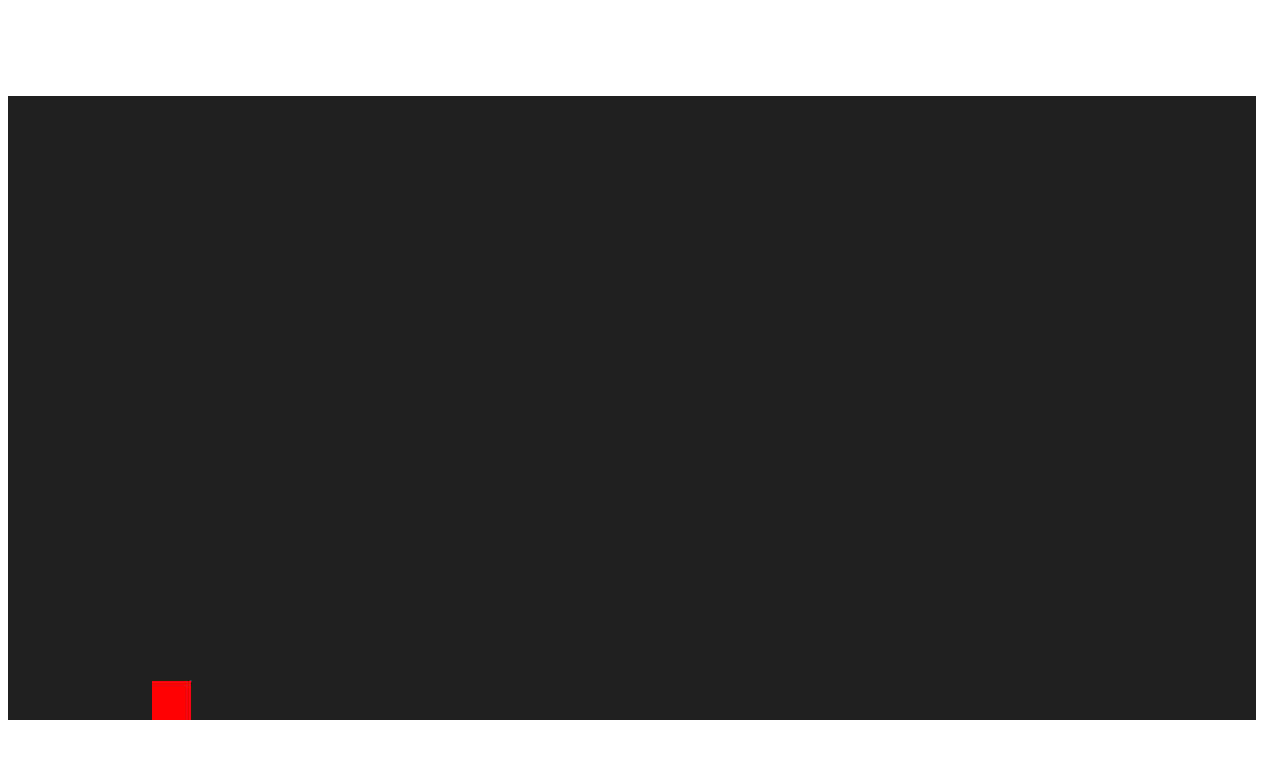
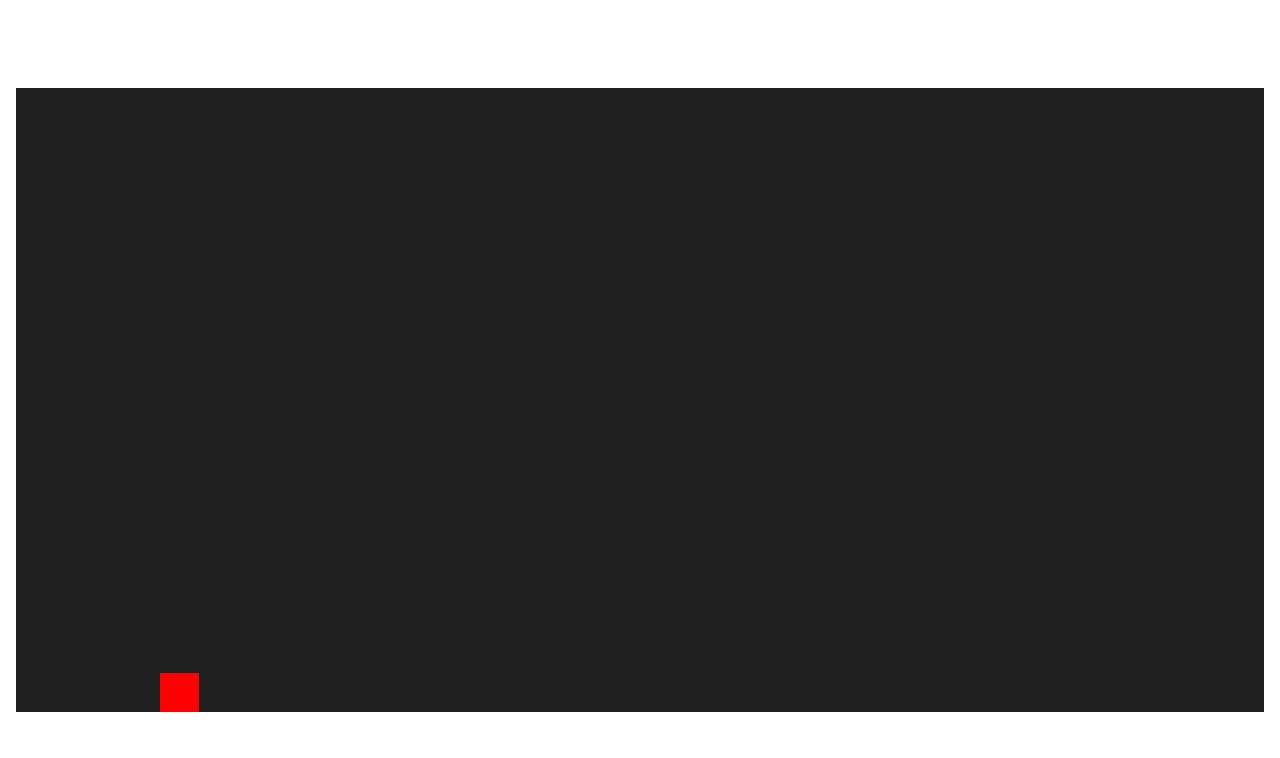
Before and after one commit to alsonshareef/js-platformer, a website built with webpack: page src/template.html in a window 1280 px wide. Built offline with nearby package versions, Linux system fonts and the light colour scheme.

Commit message:
Reduced html height to 98% to remove browser scroll bar and added justify content to center canvas horzintally

```diff
--- a/src/styles/index.css
+++ b/src/styles/index.css
@@ -1,10 +1,10 @@
 html {
-  height: 100%;
-  width: 100%;
+  height: 98%;
 }
 
 body {
   height: 100%;
   display: flex;
   align-items: center;
+  justify-content: center;
 }
```
